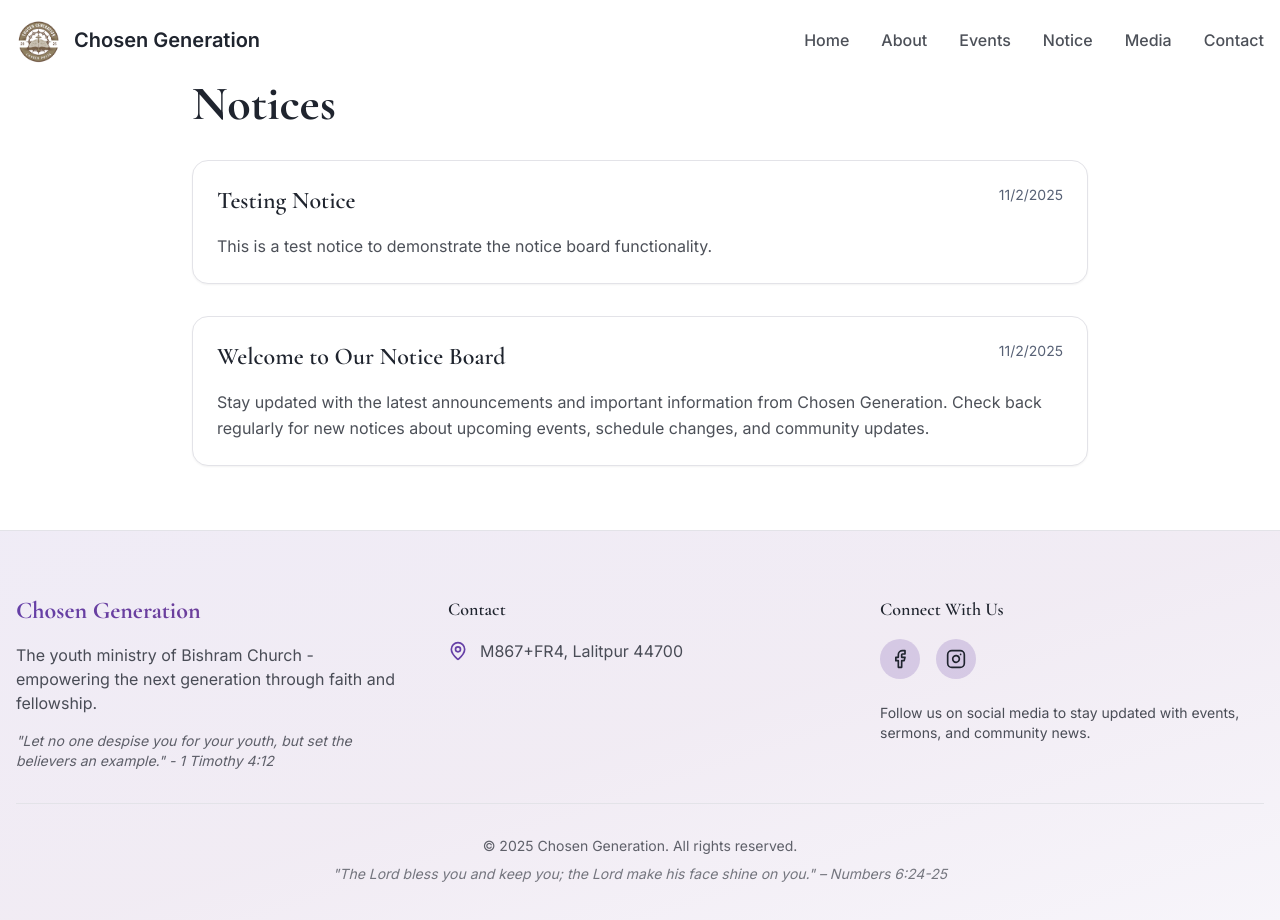
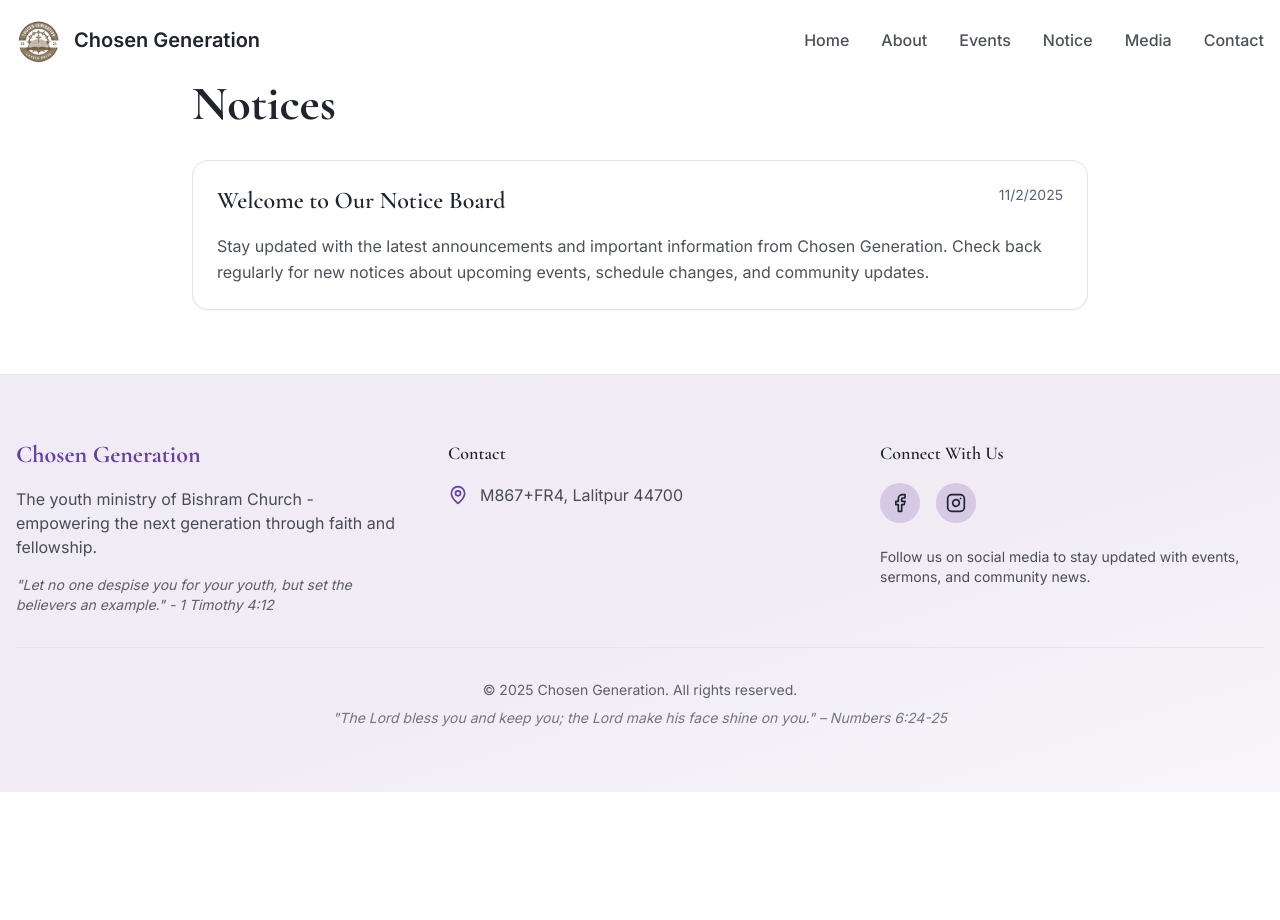
Before and after one commit to Joyal011/fetch-continue-flow, a React (Vite) app: page /notice in a window 1280 px wide. Shown: the top 920 px of the page. After the commit the page ends 800 px from the top, so only its background shows below. Built offline with nearby package versions, Linux system fonts and the light colour scheme; the HTML template or start-up script is replaced by a standard one.

Commit message:
Remove testing notice

```diff
--- a/src/pages/Notice.tsx
+++ b/src/pages/Notice.tsx
@@ -13,22 +13,7 @@ const Notice = () => {
             </h1>
 
             <div className="space-y-8">
-              {/* Test Notice */}
-              <div className="bg-card border border-border rounded-lg p-6 shadow-sm">
-                <div className="flex justify-between items-start mb-4">
-                  <h2 className="text-2xl font-semibold text-foreground">
-                    Testing Notice
-                  </h2>
-                  <span className="text-sm text-muted-foreground">
-                    {new Date().toLocaleDateString()}
-                  </span>
-                </div>
-                <p className="text-foreground/80 leading-relaxed">
-                  This is a test notice to demonstrate the notice board functionality.
-                </p>
-              </div>
-
-              {/* Welcome Notice */}
+              {/* Notice items will be displayed here */}
               <div className="bg-card border border-border rounded-lg p-6 shadow-sm">
                 <div className="flex justify-between items-start mb-4">
                   <h2 className="text-2xl font-semibold text-foreground">
```
